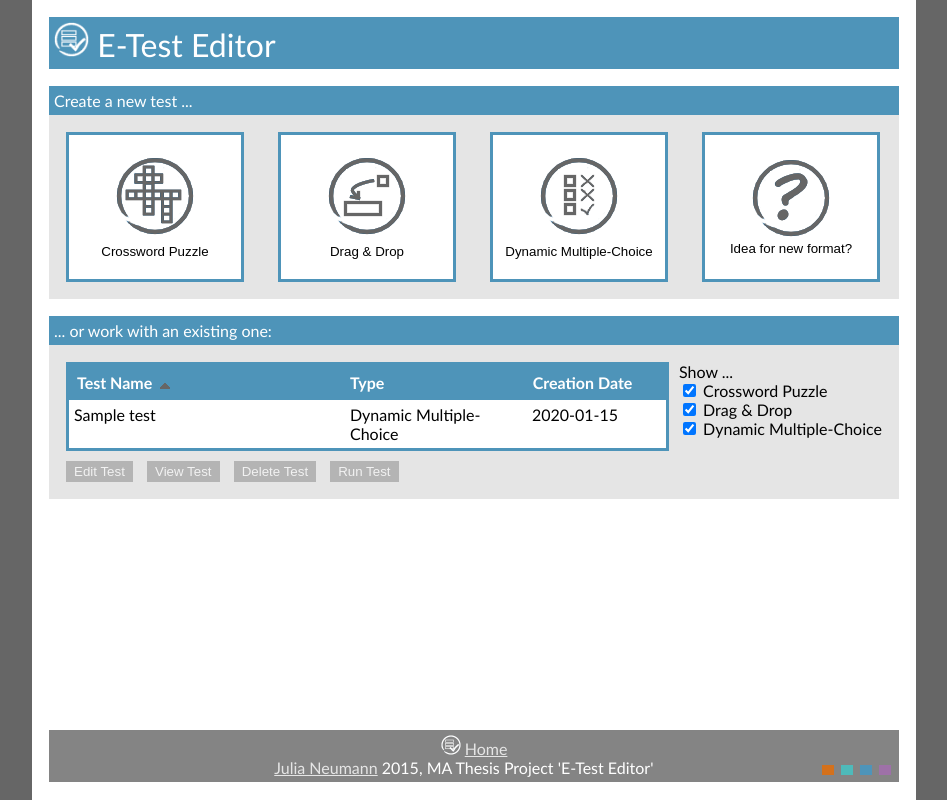
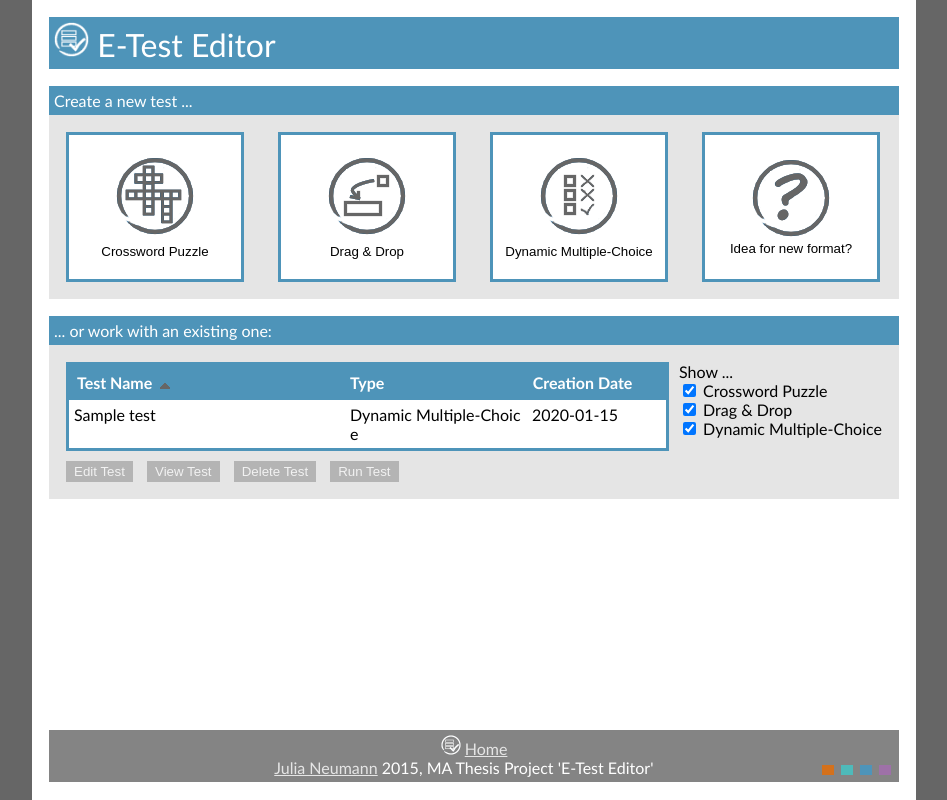
Before and after one commit to JuliaNeumann/e_tests, a PHP site: page /e_tests/ in a window 1280 px wide. Shown: the whole page, without its empty margins (166-1113 px from the left). Run offline with PHP 8.4, Linux system fonts and the light colour scheme; data comes from the database, SQL or seed files in the repository; tables that the repository leaves empty hold one stand-in row (values such as "Sample post").

Commit message:
fix style issue: add line breakup where necessary to allow for long contents

```diff
--- a/css/styles_index.css
+++ b/css/styles_index.css
@@ -20,6 +20,17 @@ INDEX PAGE STYLE SHEET
 
 #sort_pic {
 	display: inline;
+}
+
+td {
+	/*make text break up into lines rather than overflow*/
+	word-break: break-word;
+   -webkit-hyphens: auto;
+   -moz-hyphens: auto;
+   -ms-hyphens: auto;
+   hyphens: auto;
+   -ms-word-break: break-all;
+   word-break: break-all;
 }
 
 .test_creation_column {
```
Also changed, not shown: css/styles_crossword.css (+11 -0 lines), css/styles_dynmc.css (+12 -0 lines).
